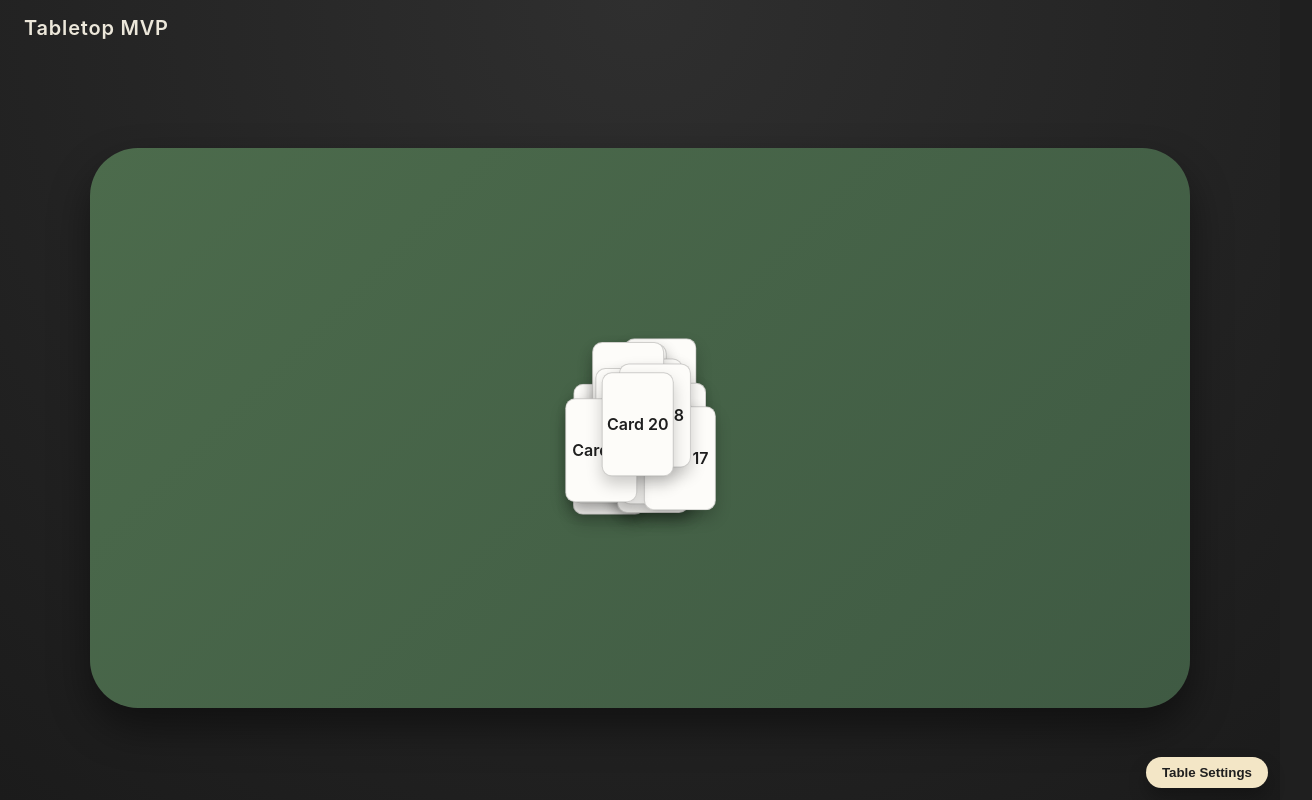
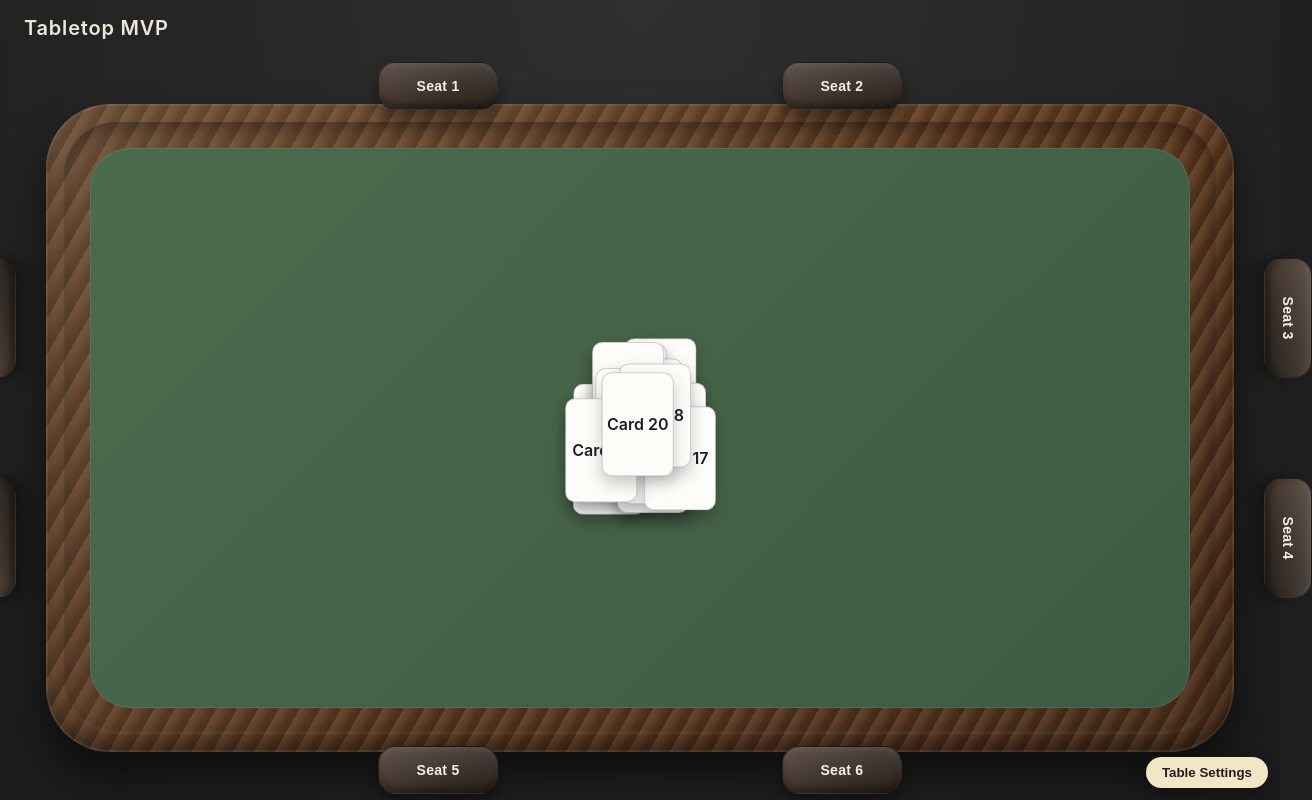
Before and after one commit to believeshe123-coder/game-engine-2, a React (Vite) app in the folder client/: page / in a window 1280 px wide. Shown: the whole page, 1312 px wide, since content can reach past the window. Built offline with nearby package versions, Linux system fonts and the light colour scheme.

Commit message:
Align seat positions evenly

```diff
--- a/client/src/components/Table.jsx
+++ b/client/src/components/Table.jsx
@@ -5,6 +5,16 @@ import { useTableState } from '../state/useTableState.js';
 
 const CARD_SIZE = { width: 72, height: 104 };
 const SNAP_DISTANCE = 35;
+const SEATS = [
+  { id: 1, label: 'Seat 1', side: 'top', offset: '33%' },
+  { id: 2, label: 'Seat 2', side: 'top', offset: '67%' },
+  { id: 3, label: 'Seat 3', side: 'right', offset: '33%' },
+  { id: 4, label: 'Seat 4', side: 'right', offset: '67%' },
+  { id: 5, label: 'Seat 5', side: 'bottom', offset: '33%' },
+  { id: 6, label: 'Seat 6', side: 'bottom', offset: '67%' },
+  { id: 7, label: 'Seat 7', side: 'left', offset: '33%' },
+  { id: 8, label: 'Seat 8', side: 'left', offset: '67%' }
+];
 
 const Table = () => {
   const tableRef = useRef(null);
@@ -23,6 +33,12 @@ const Table = () => {
   });
   const [hoveredStackId, setHoveredStackId] = useState(null);
   const [settingsOpen, setSettingsOpen] = useState(false);
+  const [occupiedSeats, setOccupiedSeats] = useState(() =>
+    SEATS.reduce((acc, seat) => {
+      acc[seat.id] = false;
+      return acc;
+    }, {})
+  );
   const rafRef = useRef(null);
   const latestPoint = useRef(null);
 
@@ -344,8 +360,39 @@ const Table = () => {
     resetTable();
   }, [resetTable]);
 
+  const toggleSeat = useCallback((seatId) => {
+    setOccupiedSeats((prev) => ({
+      ...prev,
+      [seatId]: !prev[seatId]
+    }));
+  }, []);
+
   return (
-    <div className="table">
+    <div className="table-frame">
+      <div className="table__seats" aria-label="Table seats">
+        {SEATS.map((seat) => {
+          const occupied = occupiedSeats[seat.id];
+          const seatStyle =
+            seat.side === 'top' || seat.side === 'bottom'
+              ? { left: seat.offset }
+              : { top: seat.offset };
+          return (
+            <button
+              key={seat.id}
+              type="button"
+              className={`seat seat--${seat.side} ${
+                occupied ? 'seat--occupied' : ''
+              }`}
+              style={seatStyle}
+              onClick={() => toggleSeat(seat.id)}
+            >
+              <span className="seat__label">
+                {occupied ? 'You' : seat.label}
+              </span>
+            </button>
+          );
+        })}
+      </div>
       <div
         ref={tableRef}
         className="table__surface"
--- a/client/src/styles.css
+++ b/client/src/styles.css
@@ -39,21 +39,140 @@ body,
   padding: 24px;
 }
 
-.table {
+.table-frame {
+  --table-width: min(1100px, 90vw);
+  --table-height: min(680px, 70vh);
+  --frame-size: 44px;
   position: relative;
-  width: min(1100px, 90vw);
-  height: min(680px, 70vh);
-  background: linear-gradient(135deg, #4c6b4c, #3f5a43);
-  border-radius: 48px;
-  box-shadow: 0 20px 40px rgba(0, 0, 0, 0.45);
-  overflow: hidden;
+  width: calc(var(--table-width) + (var(--frame-size) * 2));
+  height: calc(var(--table-height) + (var(--frame-size) * 2));
+  display: flex;
+  align-items: center;
+  justify-content: center;
+}
+
+.table-frame::before {
+  content: '';
+  position: absolute;
+  inset: 0;
+  border-radius: 64px;
+  background:
+    linear-gradient(135deg, rgba(255, 255, 255, 0.1), transparent 55%),
+    linear-gradient(120deg, rgba(0, 0, 0, 0.2), transparent 60%),
+    repeating-linear-gradient(
+      120deg,
+      rgba(255, 255, 255, 0.08) 0px,
+      rgba(255, 255, 255, 0.04) 6px,
+      rgba(0, 0, 0, 0.12) 12px,
+      rgba(0, 0, 0, 0.18) 18px
+    ),
+    linear-gradient(140deg, #7a4f2c, #5f3b21 55%, #4a2d1a);
+  box-shadow:
+    inset 0 0 0 2px rgba(255, 255, 255, 0.08),
+    inset 0 -12px 18px rgba(0, 0, 0, 0.35),
+    0 24px 40px rgba(0, 0, 0, 0.55);
+  z-index: 0;
+}
+
+.table-frame::after {
+  content: '';
+  position: absolute;
+  inset: 18px;
+  border-radius: 52px;
+  box-shadow:
+    inset 0 8px 18px rgba(0, 0, 0, 0.35),
+    inset 0 -2px 4px rgba(255, 255, 255, 0.1);
+  z-index: 1;
 }
 
 .table__surface {
   position: relative;
+  width: var(--table-width);
+  height: var(--table-height);
+  padding: 24px;
+  background: linear-gradient(135deg, #4c6b4c, #3f5a43);
+  border-radius: 40px;
+  box-shadow: inset 0 0 0 1px rgba(255, 255, 255, 0.08);
+  overflow: hidden;
+  z-index: 2;
+}
+
+.table__seats {
+  position: absolute;
+  inset: 0;
+  pointer-events: none;
+  z-index: 3;
+}
+
+.seat {
+  position: absolute;
+  width: 120px;
+  height: 48px;
+  border-radius: 18px;
+  border: 1px solid rgba(0, 0, 0, 0.35);
+  background:
+    linear-gradient(180deg, rgba(255, 255, 255, 0.12), transparent),
+    linear-gradient(135deg, #4b3d33, #322821 60%, #251f1a);
+  color: #f7f0e2;
+  font-weight: 600;
+  font-size: 14px;
+  letter-spacing: 0.02em;
+  box-shadow:
+    inset 0 2px 6px rgba(255, 255, 255, 0.1),
+    inset 0 -4px 6px rgba(0, 0, 0, 0.4),
+    0 10px 16px rgba(0, 0, 0, 0.35);
+  --seat-transform: translate(-50%, -100%);
+  transform: var(--seat-transform);
+  cursor: pointer;
+  pointer-events: auto;
+  transition: transform 0.2s ease, box-shadow 0.2s ease, background 0.2s ease;
+}
+
+.seat__label {
+  display: inline-flex;
+  align-items: center;
+  justify-content: center;
   width: 100%;
   height: 100%;
-  padding: 24px;
+}
+
+.seat:hover {
+  transform: var(--seat-transform) translateY(-2px);
+  box-shadow:
+    inset 0 2px 8px rgba(255, 255, 255, 0.12),
+    inset 0 -4px 6px rgba(0, 0, 0, 0.45),
+    0 14px 20px rgba(0, 0, 0, 0.4);
+}
+
+.seat--occupied {
+  background:
+    linear-gradient(180deg, rgba(255, 255, 255, 0.2), transparent),
+    linear-gradient(140deg, #caa86c, #a67a3b 55%, #7c5323);
+  color: #1f1a12;
+  box-shadow:
+    inset 0 2px 8px rgba(255, 255, 255, 0.25),
+    inset 0 -4px 6px rgba(0, 0, 0, 0.25),
+    0 12px 20px rgba(0, 0, 0, 0.45);
+}
+
+.seat--top {
+  top: 6px;
+  --seat-transform: translate(-50%, -100%);
+}
+
+.seat--bottom {
+  bottom: 6px;
+  --seat-transform: translate(-50%, 100%);
+}
+
+.seat--left {
+  left: 6px;
+  --seat-transform: translate(-100%, -50%) rotate(-90deg);
+}
+
+.seat--right {
+  right: 6px;
+  --seat-transform: translate(100%, -50%) rotate(90deg);
 }
 
 .card {
```
